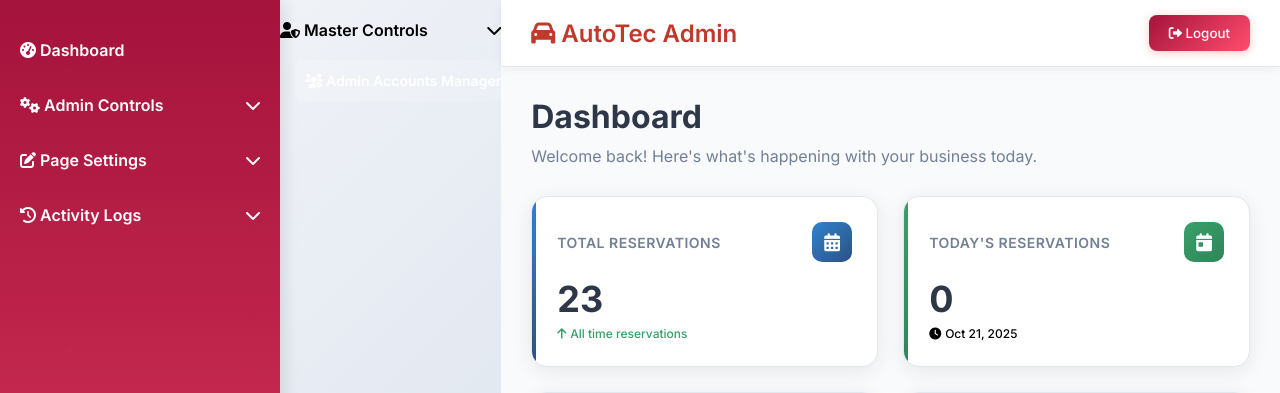
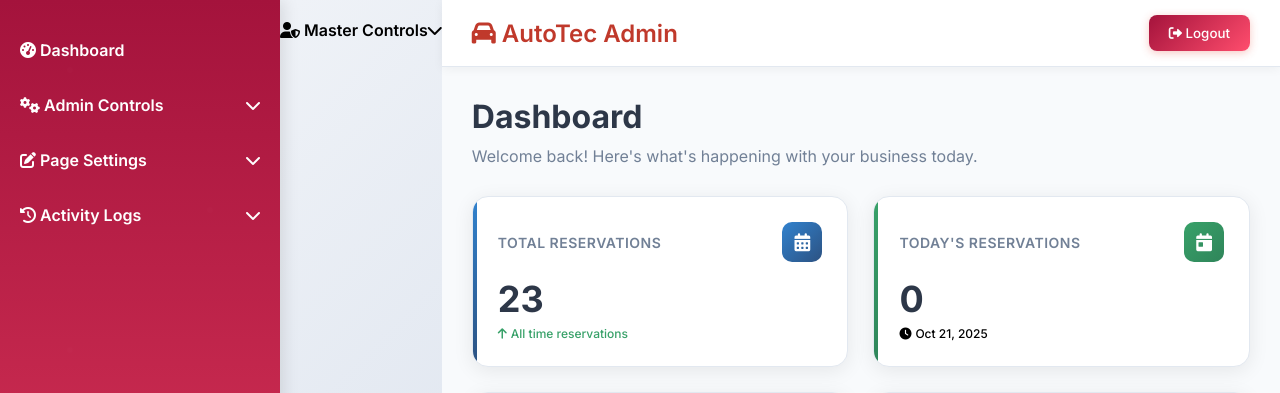
Before and after one commit to asteriii/autotec, a PHP site: page /AdminSide/adminDash.php in a window 1280 px wide. Shown: the top 393 px of the page. Run offline with PHP 8.4, Linux system fonts and the light colour scheme; data comes from the database, SQL or seed files in the repository.

Commit message:
added master controls in sidebar

```diff
--- a/AdminSide/sidebar.php
+++ b/AdminSide/sidebar.php
@@ -170,13 +170,16 @@
         </ul>
     </div>
 </div>
+
     <div class="section">
             <div class="section-title" onclick="toggleMenu('master-controls')">
                 <span><i class="fas fa-user-shield"></i> Master Controls</span>
                 <i class="fas fa-chevron-down"></i>
             </div>
-          <ul class="submenu" id="master-controls" style="display: block;">
-              <li class="active section-title active"><a href="admin_acc_manage.php"><i class="fas fa-users-cog"></i> Admin Accounts Manager</a></li>
+            <ul class="submenu <?php echo (basename($_SERVER['PHP_SELF']) == 'admin_acc_manage.php') ? 'show' : ''; ?>" id="master-controls">
+                <li class="<?php echo (basename($_SERVER['PHP_SELF']) == 'admin_acc_manage.php') ? 'active' : ''; ?>">
+                    <a href="admin_acc_manage.php"><i class="fas fa-users-cog"></i> Admin Accounts Manager</a>
+                </li>
             </ul>
         </div>
     </div>
```
Lines whose indentation alone changed are shown as unchanged.
